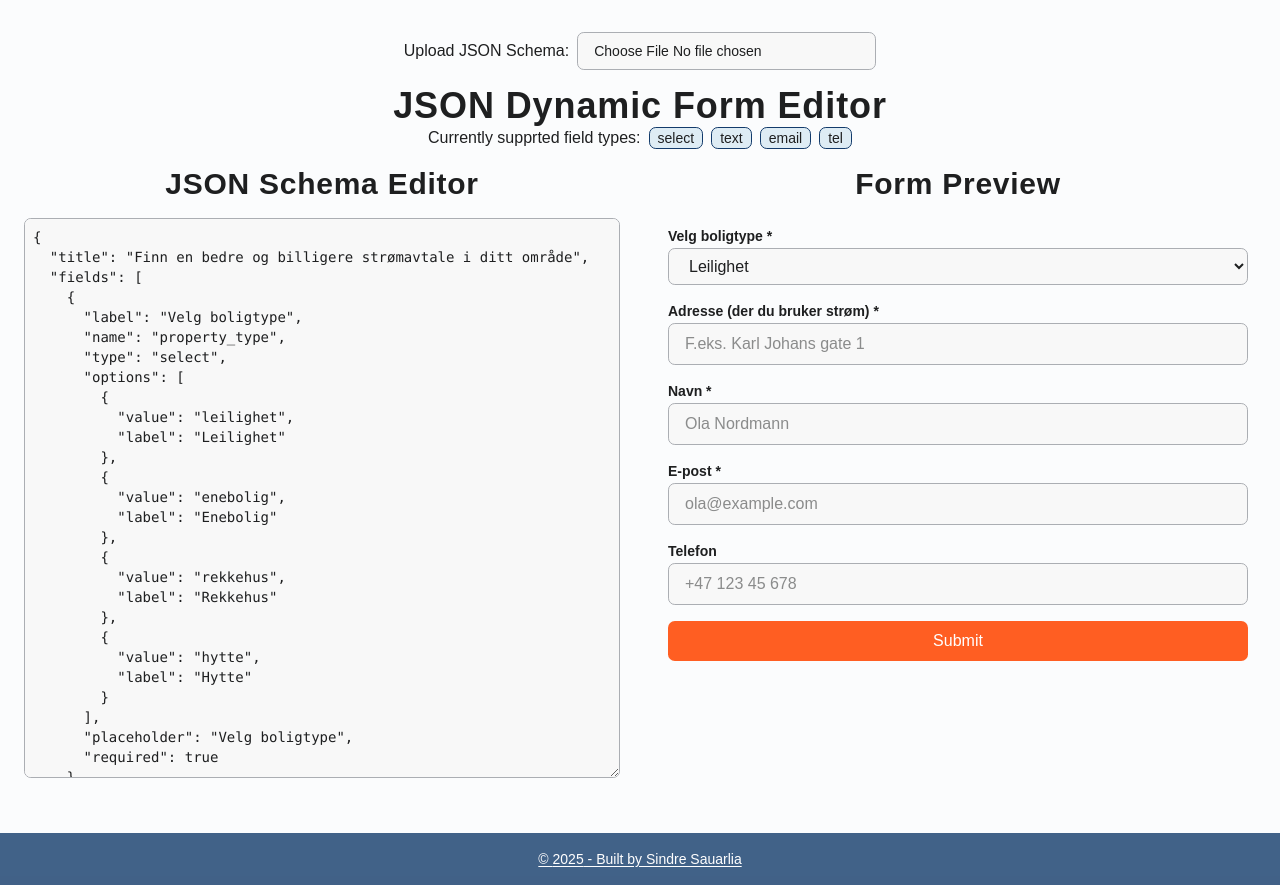
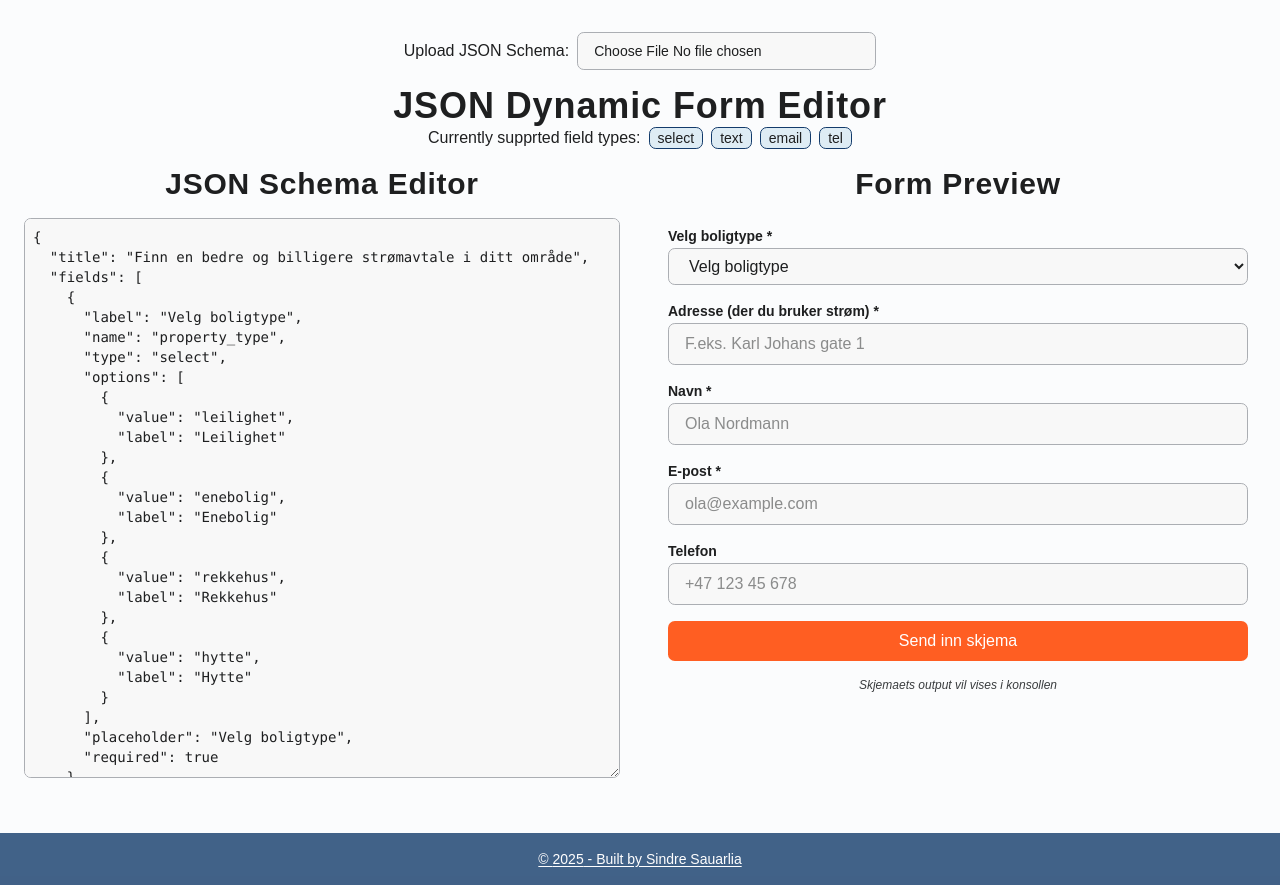
Before and after one commit to SindreSau/json-dynamic-form, a React (Vite) app: page / in a window 1280 px wide. Built offline with nearby package versions, Linux system fonts and the light colour scheme; a web font is replaced by a local one.

Commit message:
feat: added missing required functionality in select, as well as placeholder stuff

```diff
--- a/src/components/ui/dynamic-form.tsx
+++ b/src/components/ui/dynamic-form.tsx
@@ -95,6 +95,8 @@ const DynamicForm = ({ schema, className, handleSubmit }: DynamicFormProps) => {
                 options={field.options}
                 value={selectValues[field.name] || ''}
                 onValueChange={(value) => handleSelectChange(field.name, value)}
+                placeholder={field.placeholder}
+                required={field.required}
               />
             );
           default:
@@ -103,8 +105,12 @@ const DynamicForm = ({ schema, className, handleSubmit }: DynamicFormProps) => {
       })}
 
       <Button type="submit" variant={'accent'}>
-        Submit
+        Send inn skjema
       </Button>
+
+      <i className="text-muted text-xs text-center">
+        Skjemaets output vil vises i konsollen
+      </i>
     </form>
   );
 };
--- a/src/components/ui/select.tsx
+++ b/src/components/ui/select.tsx
@@ -11,6 +11,8 @@ interface SelectProps {
   className?: string;
   id: string;
   name?: string;
+  placeholder?: string;
+  required?: boolean;
 }
 
 const Select = ({
@@ -21,6 +23,8 @@ const Select = ({
   className,
   id,
   name,
+  placeholder,
+  required,
 }: SelectProps) => {
   const handleOnValueChange = useCallback(
     (event: React.ChangeEvent<HTMLSelectElement>) => {
@@ -28,6 +32,7 @@ const Select = ({
       const selectedOption = options.find(
         (option) => option.value === selectedValue
       );
+
       if (!selectedOption) return;
       onValueChange(selectedValue, selectedOption);
     },
@@ -42,11 +47,17 @@ const Select = ({
         name={name}
         value={value}
         onChange={handleOnValueChange}
+        required={required}
         className={cn(
           'w-full rounded border bg-background-input px-4 py-2 disabled:opacity-50 disabled:cursor-not-allowed',
           className
         )}
       >
+        {placeholder && (
+          <option value="" disabled>
+            {placeholder}
+          </option>
+        )}
         {options.map((option) => (
           <option
             key={option.value}
```
Also changed, not shown: package.json (line endings or trailing spaces), src/schemas/example.json (line endings or trailing spaces), src/schemas/extended-example.json (line endings or trailing spaces), 1 other file (tests, documents, lock files or other folders).
